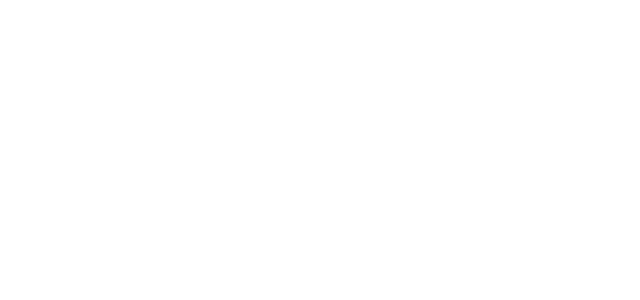
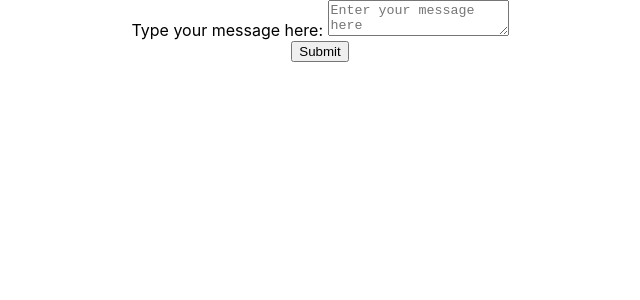
Before and after one commit to robynlgy/GrahpQL-demo, a React (Create React App) app: page /1/addmessage in a window 1280 px wide. Before the commit this address had no page. Shown: the top 300 px of the page, without its empty margins (320-960 px from the left). Built offline with nearby package versions, Linux system fonts and the light colour scheme.

Commit message:
added addMessage functionality

```diff
--- a/src/App.js
+++ b/src/App.js
@@ -16,7 +16,7 @@
           {/* <Route path="/:username" element={<GetUser />} /> */}
           <Route path="/:username/messages" element={<GetMessages />} />
           <Route path="/adduser" element={<NewUserForm />} />
-          {/* <Route path="/addmessage" element={<NewMessageForm />} /> */}
+          <Route path="/:username/addmessage" element={<NewMessageForm />} />
         </Routes>
       </BrowserRouter>
     </div>
--- a/src/GetMessages.js
+++ b/src/GetMessages.js
@@ -1,16 +1,16 @@
-import { useParams } from "react-router-dom"
+import { useParams, useNavigate } from "react-router-dom";
+
 import {
   ApolloClient,
   InMemoryCache,
   ApolloProvider,
   useQuery,
-  gql
+  gql,
 } from "@apollo/client";
 
-
-function GetMessages(){
-
+function GetMessages() {
   const { username } = useParams();
+  const navigate = useNavigate();
 
   const GET_MESSAGES = gql`
   query GetMessages {
@@ -28,14 +28,26 @@
   if (loading) return <p>Loading...</p>;
   if (error) return <p>Error :( {error.message}</p>;
 
-  return data.user.messages.map((msg) => (
-    <div key={msg.id}>
-      <p>
-        {msg.body}
-      </p>
+  let messages = (
+    <div>
+      {data.user.messages.map((msg) => (
+        <div key={msg.id}>
+          <p>{msg.body}</p>
+        </div>
+      ))}
     </div>
-  ));
+  );
 
+  return (
+    <div>
+      {messages}
+      <div>
+        {/* <button onClick={() => navigate(`/${username}/addmessage`)}>
+          Add message
+        </button> */}
+      </div>
+    </div>
+  );
 }
 
 export default GetMessages;
--- a/src/GetUsers.js
+++ b/src/GetUsers.js
@@ -1,15 +1,16 @@
 import { Link } from "react-router-dom";
 import { useQuery, gql } from "@apollo/client";
 
-const GET_USERS = gql`
-  query GetUsers {
-    users {
-      username
-    }
-  }
-`;
 
 function GetUsers() {
+
+  const GET_USERS = gql`
+    query GetUsers {
+      users {
+        username
+      }
+    }
+  `;
   const { loading, error, data } = useQuery(GET_USERS);
 
   if (loading) return <p>Loading...</p>;
--- a/src/NewMessageForm.js
+++ b/src/NewMessageForm.js
@@ -0,0 +1,79 @@
+import { useState } from "react";
+import { useNavigate, useParams } from "react-router-dom";
+import { gql, useMutation } from "@apollo/client";
+
+function NewMessageForm() {
+
+  const { username }  = useParams();
+
+  const initialValue = {
+    body: ""
+  };
+  const [formData, setFormData] = useState(initialValue);
+  const navigate = useNavigate();
+
+  const CREATE_MESSAGE = gql`
+  mutation createMessage{
+    createMessage(
+      username: "${username}",
+      body: "${formData.body}"
+      ){
+        id
+        body
+      }
+  }`;
+
+  const [createMessage, { data, loading, error }] = useMutation(CREATE_MESSAGE);
+  if (loading) return "Submitting...";
+  if (error) return `Submission error! ${error.message}`;
+
+  /** Update form input. */
+  function handleChange(evt) {
+    const { name, value } = evt.target;
+    setFormData((fData) => ({
+      ...fData,
+      [name]: value,
+    }));
+  }
+
+  /** Call parent function. */
+  async function handleSubmit(evt) {
+    evt.preventDefault();
+    try {
+      await createMessage();
+      navigate(`/${username}/messages`);
+    } catch (err) {
+      console.log("err.message", err.message);
+    }
+  }
+
+  const formInputsHTML = (
+    <div className="mb-3">
+      <label htmlFor="signup-username">Type your message here: </label>
+      <textarea
+        id="signup-body"
+        name="body"
+        className="form-control"
+        placeholder="Enter your message here"
+        onChange={handleChange}
+        value={formData.body}
+        aria-label="signup-form-body"
+      />
+    </div>
+  );
+
+  return (
+    <form
+      className="justify-content-center container bg-light"
+      onSubmit={handleSubmit}
+    >
+      {formInputsHTML}
+
+      <button className="SignupForm-Btn btn-primary btn ms-3 py-1 btn-sm">
+        Submit
+      </button>
+    </form>
+  );
+}
+
+export default NewMessageForm;
--- a/src/NewUserForm.js
+++ b/src/NewUserForm.js
@@ -21,13 +21,7 @@
         username
       }
   }`;
-  const GET_USERS = gql`
-    query GetUsers {
-      users {
-        username
-      }
-    }
-  `;
+
   const [createUser, { data, loading, error }] = useMutation(CREATE_USER);
   if (loading) return "Submitting...";
   if (error) return `Submission error! ${error.message}`;
@@ -50,12 +44,6 @@
     } catch (err) {
       console.log("err.message", err.message);
     }
-
-    // if (error) {
-    //   return `Submission error! ${error.message}`;
-    // } else {
-    //   navigate("/users");
-    // }
   }
 
   const formInputsHTML = (
```
